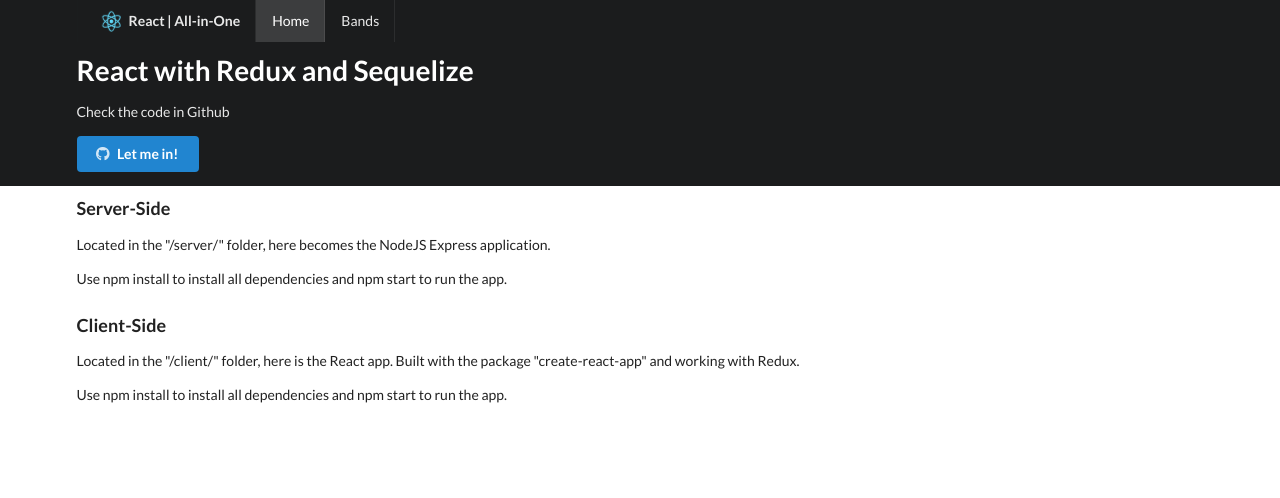
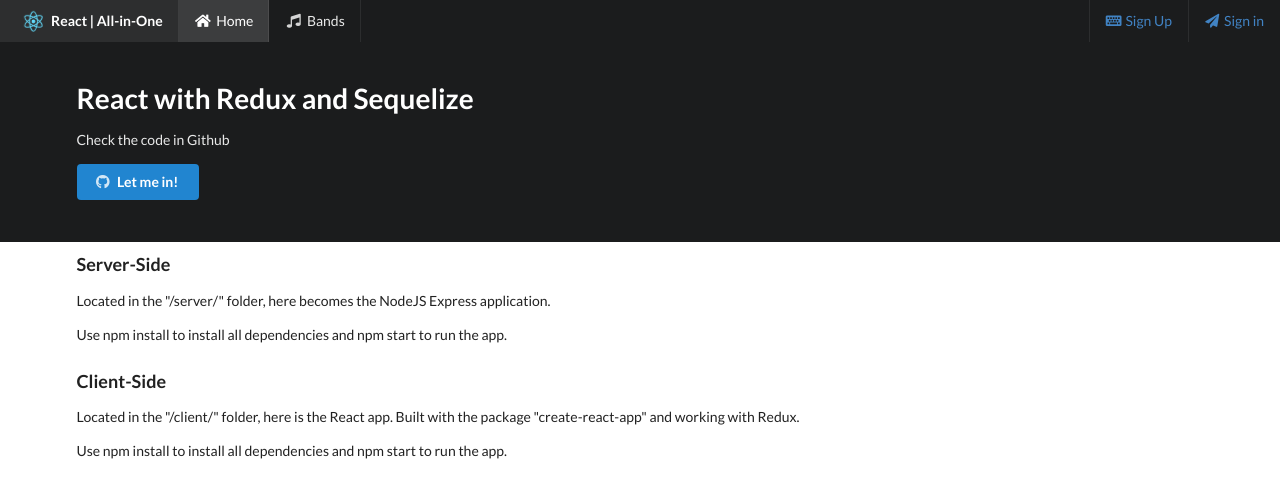
Before and after one commit to rpichioli/react-with-nodejs-and-sequelize, a React (Create React App) app in the folder client/: page / in a window 1280 px wide. Shown: the top 498 px of the page. Built offline with nearby package versions, Linux system fonts and the light colour scheme.

Commit message:
Ordered albums by band and short changes in HTML/CSS

```diff
--- a/client/src/components/Menu.js
+++ b/client/src/components/Menu.js
@@ -6,29 +6,31 @@
 	render() {
 		return (
 			<div className="ui fixed inverted menu">
-				<div className="ui container">
 				<a href="/" className="header item">
 					<img className="logo App-logo" src={logo} alt="Logo" />
 					React | All-in-One
 				</a>
 
-					<NavLink className="item" activeonlywhenexact="active" exact to="/">Home</NavLink>
-					<NavLink className="item" activeonlywhenexact="active" exact to="/bands">Bands</NavLink>
+				<NavLink className="item" activeonlywhenexact="active" exact to="/">
+					<i className="home icon"></i> Home
+				</NavLink>
+				<NavLink className="item" activeonlywhenexact="active" exact to="/bands">
+					<i className="music icon"></i> Bands
+				</NavLink>
 
-					{/* <div className="right menu">
+				<div className="right menu">
 					<div className="item">
-							<NavLink className="ui green button basic" exact to="/sign-in">
+						<NavLink className="ui blue" exact to="/sign-up">
+							<i className="keyboard icon"></i>
+							Sign Up
+						</NavLink>
+					</div>
+					<div className="item">
+						<NavLink className="ui green" exact to="/sign-in">
 							<i className="paper plane icon"></i>
 							Sign in
 						</NavLink>
 					</div>
-						<div className="item">
-							<NavLink className="ui blue button basic" exact to="/sign-up">
-								<i className="keyboard icon"></i>
-								Sign Up
-							</NavLink>
-						</div>
-					</div> */}
 				</div>
 			</div>
 		);
--- a/client/src/components/bands/BandsList.js
+++ b/client/src/components/bands/BandsList.js
@@ -14,13 +14,13 @@
 						<td>{band.title}</td>
 						<td>{band.year}</td>
 						<td style={{ textAlign: "right" }}>
-							<NavLink exact to={`/band/${band.id}/albums/`} title="More details">
-								<i className="icon eye"></i>
+							<NavLink className="ui button compact circular icon" to={`/band/${band.id}/albums/`} title="More details">
+								<i className="icon eye blue"></i>
 							</NavLink>
-							<NavLink exact to={`/band/${band.id}`} title="Edit">
+							<NavLink className="ui button compact circular icon" to={`/band/${band.id}`} title="Edit">
 								<i className="icon edit orange"></i>
 							</NavLink>
-							<NavLink exact to={`/band/delete/${band.id}`} title="Delete">
+							<NavLink className="ui button compact circular icon" to={`/band/delete/${band.id}`} title="Delete">
 								<i className="icon trash red"></i>
 							</NavLink>
 						</td>
@@ -37,7 +37,7 @@
 					<th width="7%">ID</th>
 					<th>Title</th>
 					<th width="7%">Year</th>
-					<th width="10%"></th>
+					<th width="15%"></th>
 				</tr>
 			</thead>
 			<tbody>
--- a/client/src/style/index.css
+++ b/client/src/style/index.css
@@ -4,7 +4,7 @@
 
 .masthead.segment {
 	/* min-height: 400px; */
-	padding: 1em 0em;
+	padding: 3em 0em;
 	margin-top: -3em !important;
 }
 /* .masthead .logo.item img {
```
Also changed, not shown: 1 other file (tests, documents, lock files or other folders). Lines whose indentation alone changed are shown as unchanged.
